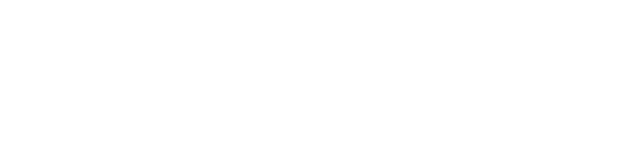
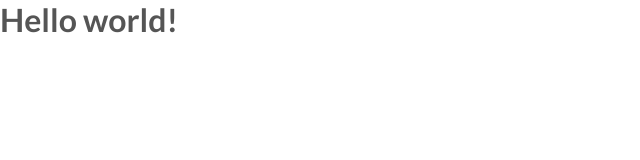
Before and after one commit to coboMRDV/sass_boilerplate, a website: page index.html in a window 1280 px wide. Shown: the whole page, without its empty margins (0-640 px from the left). Drawn offline with Linux system fonts and the light colour scheme.

Commit message:
I included an h1 element and  some css code as starter

```diff
--- a/index.html
+++ b/index.html
@@ -8,6 +8,6 @@
   <title>Document</title>
 </head>
 <body>
-
+  <h1>Hello world!</h1>
 </body>
 </html>
--- a/sass/base/_reset.scss
+++ b/sass/base/_reset.scss
@@ -0,0 +1,5 @@
+* {
+	margin: 0;
+	padding: 0;
+	box-sizing: border-box;
+}
--- a/sass/base/_typography.scss
+++ b/sass/base/_typography.scss
@@ -0,0 +1,11 @@
+@import url(https://fonts.googleapis.com/css?family=Lato:100,100italic,300,300italic,regular,italic,700,700italic,900,900italic);
+
+html {
+	font-size: 62.5%;
+}
+
+body {
+	font-size: 1.6rem;
+	font-family: 'lato';
+	color: #555;
+}
```
Also changed, not shown: css/style.css, 1 other file.
